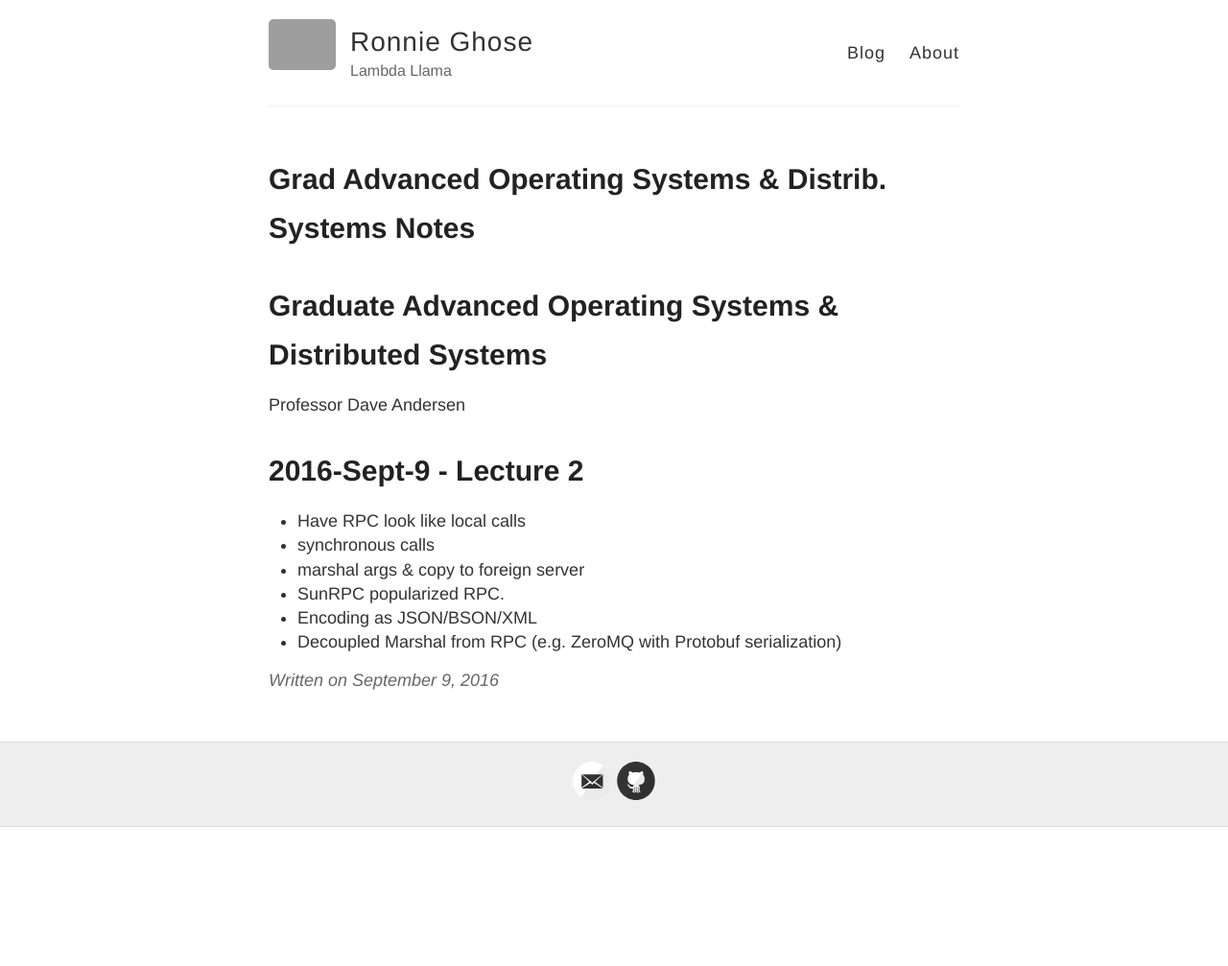
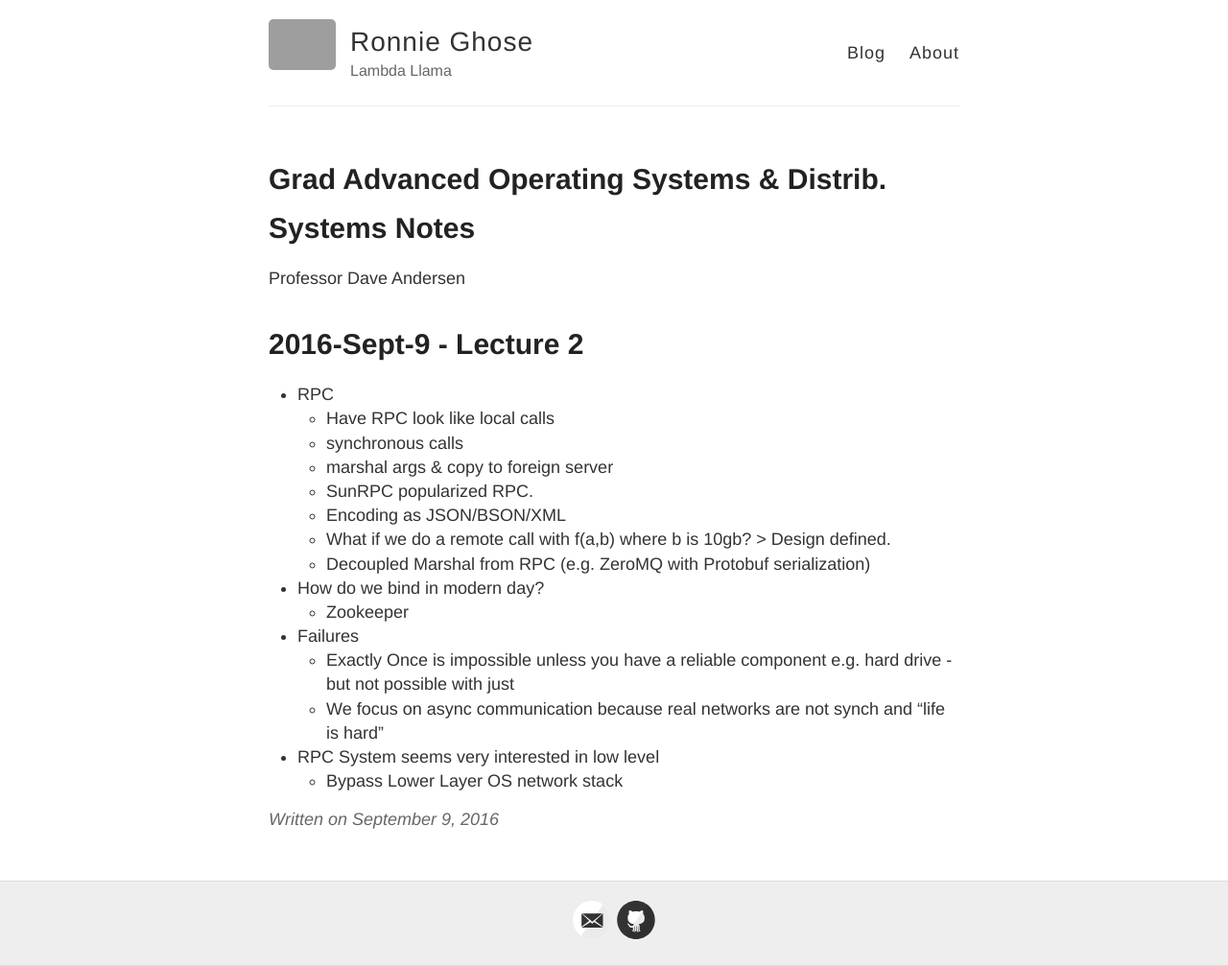
Before and after one commit to RONNCC/ronncc.github, a Jekyll site: the page built from _posts/2016-9-9-Advanced-Operating-Systems-Notes.md, in a window 1280 px wide. Shown: the whole page at 96% size. Built offline with Jekyll 4.4.1, drawn with Linux system fonts in a browser that asks for light colours; comment, search, counter and statistics services are not loaded; before the commit the page ends 900 px from its top, so only the background shows below that; grey boxes are pictures that could not be loaded.

Commit message:
Updated 2016-9-9-Advanced-Operating-Systems-Notes.md

```diff
--- a/_posts/2016-9-9-Advanced-Operating-Systems-Notes.md
+++ b/_posts/2016-9-9-Advanced-Operating-Systems-Notes.md
@@ -2,21 +2,29 @@
 categories:
   - Class
 tags: []
-comment:
-info:
-date: '2016-9-9'
+comment: null
+info: null
+date: 2016-9-9
 type: post
 layout: post
 published: true
-title: 'Grad Advanced Operating Systems & Distrib. Systems Notes'
+title: Grad Advanced Operating Systems & Distrib. Systems Notes
 ---
-# Graduate Advanced Operating Systems & Distributed Systems
 Professor Dave Andersen
 
 # 2016-Sept-9 - Lecture 2
-- Have RPC look like local calls
-- synchronous calls
-- marshal args & copy to foreign server
-- SunRPC popularized RPC.
-- Encoding as JSON/BSON/XML
-- Decoupled Marshal from RPC (e.g. ZeroMQ with Protobuf serialization)
+- RPC
+  - Have RPC look like local calls
+  - synchronous calls
+  - marshal args & copy to foreign server
+  - SunRPC popularized RPC.
+  - Encoding as JSON/BSON/XML
+  - What if we do a remote call with f(a,b) where b is 10gb? > Design defined.
+  - Decoupled Marshal from RPC (e.g. ZeroMQ with Protobuf serialization)
+- How do we bind in modern day?
+	- Zookeeper
+- Failures
+	- Exactly Once is impossible unless you have a reliable component e.g. hard drive - but not possible with just
+    - We focus on async communication because real networks are not synch and "life is hard"
+- RPC System seems very interested in low level
+    - Bypass Lower Layer OS network stack
```
